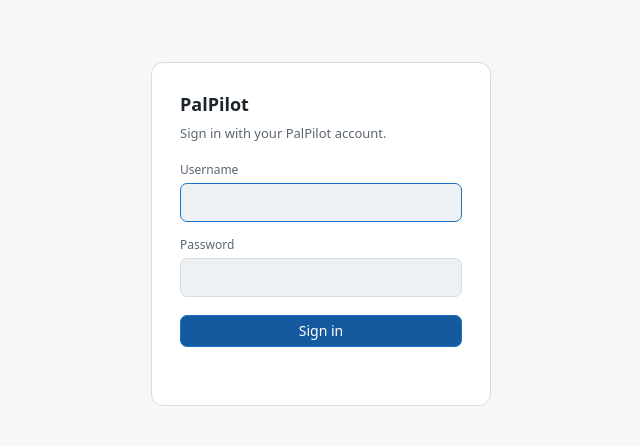
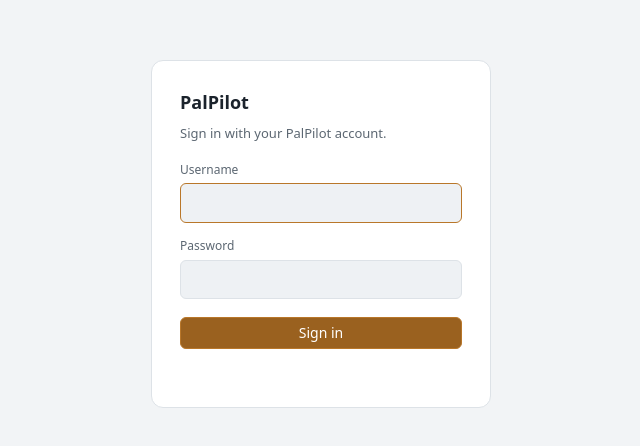
Before and after one commit to emanuel-luis/palpilot, a Vue app in the folder frontend/: page / in a window 1280 px wide. Shown: the part 166-612 px from the top of the page, without its empty margins (319-959 px from the left). Built offline with nearby package versions, Linux system fonts and the light colour scheme.

Commit message:
docs+design: v3 anchor — minimalist console design system + granular perms/roles spec

```diff
--- a/frontend/src/styles/base.css
+++ b/frontend/src/styles/base.css
@@ -1,96 +1,115 @@
-/* Global design tokens + resets, loaded once from main.js. Component styles
-   are otherwise scoped inside their own SFCs — this file only holds things
-   every component needs to agree on: color tokens, typography, focus rings.
+/* PalPilot Console — global design tokens, resets, and shared utilities.
+   Loaded once from main.js. Component-specific rules live in each SFC; this
+   file holds only what every component must agree on.
 
-   Theming: dark is the default look; `prefers-color-scheme: light` flips it
-   automatically, and ThemeToggle.vue stamps data-theme="light|dark" on <html>
-   to let a user override that either direction — the explicit attribute
-   always wins over the media query. */
+   Identity: a minimalist "instrument panel". Cool graphite surfaces, hairline
+   borders, monospace for all data/IDs/metrics, and ONE restrained warm-amber
+   accent used sparingly (primary action, active nav, the online indicator).
+   The server's power state is the visual hero.
+
+   Theming: dark is the default; prefers-color-scheme:light flips it, and
+   ThemeToggle stamps data-theme on <html> to override either way (attribute
+   wins over the media query). Component var names are kept stable
+   (--panel, --panel-2, --accent, …) so SFCs restyle purely through tokens. */
 
 :root {
-  --bg: #0f1216;
-  --panel: #171c22;
-  --panel-2: #1e252d;
-  --border: #2a333d;
-  --text: #e6edf3;
-  --muted: #8b97a4;
-  --accent: #4aa3ff;
-  --accent-2: #2b6fb3;
-  --ok: #3fb950;
-  --warn: #d29922;
-  --danger: #f85149;
-  --danger-2: #b62324;
-  --focus: #4aa3ff;
-  --font-mono: ui-monospace, SFMono-Regular, Menlo, Consolas, monospace;
-  --radius: 10px;
-  --radius-sm: 7px;
+  --bg: #0d1013;
+  --panel: #14181c;
+  --panel-2: #1a2026;
+  --border: #242c33;
+  --text: #e9eef2;
+  --muted: #808d98;
+  --faint: #4c565e;
+  --accent: #e2a03f;
+  --accent-2: #b9822f;
+  --accent-soft: rgba(226, 160, 63, 0.14);
+  --ok: #56b877;
+  --warn: #e2a03f;
+  --danger: #e0564d;
+  --danger-2: #a83a33;
+  --focus: #e2a03f;
+  --font-ui: system-ui, -apple-system, "Segoe UI", Roboto, sans-serif;
+  --font-mono: ui-monospace, "SF Mono", SFMono-Regular, "Cascadia Code", Consolas, monospace;
+  --radius: 8px;
+  --radius-sm: 6px;
+  --shadow: 0 10px 30px rgba(0, 0, 0, 0.35);
 }
 
 @media (prefers-color-scheme: light) {
   :root {
-    --bg: #f5f7f9;
+    --bg: #f2f4f6;
     --panel: #ffffff;
     --panel-2: #eef1f4;
-    --border: #d7dce1;
+    --border: #dde2e7;
     --text: #1b232c;
-    --muted: #5b6672;
-    --accent: #1a73c7;
-    --accent-2: #155a9e;
-    --ok: #1f7a34;
-    --warn: #946a06;
-    --danger: #c62828;
-    --danger-2: #a31515;
-    --focus: #1a73c7;
+    --muted: #5c6772;
+    --faint: #99a3ad;
+    --accent: #b9772a;
+    --accent-2: #9a611f;
+    --accent-soft: rgba(185, 119, 42, 0.12);
+    --ok: #2e8f52;
+    --warn: #b9772a;
+    --danger: #c33b32;
+    --danger-2: #942820;
+    --focus: #b9772a;
   }
 }
 
 :root[data-theme="dark"] {
-  --bg: #0f1216;
-  --panel: #171c22;
-  --panel-2: #1e252d;
-  --border: #2a333d;
-  --text: #e6edf3;
-  --muted: #8b97a4;
-  --accent: #4aa3ff;
-  --accent-2: #2b6fb3;
-  --ok: #3fb950;
-  --warn: #d29922;
-  --danger: #f85149;
-  --danger-2: #b62324;
-  --focus: #4aa3ff;
+  --bg: #0d1013;
+  --panel: #14181c;
+  --panel-2: #1a2026;
+  --border: #242c33;
+  --text: #e9eef2;
+  --muted: #808d98;
+  --faint: #4c565e;
+  --accent: #e2a03f;
+  --accent-2: #b9822f;
+  --accent-soft: rgba(226, 160, 63, 0.14);
+  --ok: #56b877;
+  --warn: #e2a03f;
+  --danger: #e0564d;
+  --danger-2: #a83a33;
+  --focus: #e2a03f;
 }
 
 :root[data-theme="light"] {
-  --bg: #f5f7f9;
+  --bg: #f2f4f6;
   --panel: #ffffff;
   --panel-2: #eef1f4;
-  --border: #d7dce1;
+  --border: #dde2e7;
   --text: #1b232c;
-  --muted: #5b6672;
-  --accent: #1a73c7;
-  --accent-2: #155a9e;
-  --ok: #1f7a34;
-  --warn: #946a06;
-  --danger: #c62828;
-  --danger-2: #a31515;
-  --focus: #1a73c7;
+  --muted: #5c6772;
+  --faint: #99a3ad;
+  --accent: #b9772a;
+  --accent-2: #9a611f;
+  --accent-soft: rgba(185, 119, 42, 0.12);
+  --ok: #2e8f52;
+  --warn: #b9772a;
+  --danger: #c33b32;
+  --danger-2: #942820;
+  --focus: #b9772a;
 }
 
 * {
   box-sizing: border-box;
 }
 
+/* Nothing should ever push the page sideways; long tokens wrap or scroll
+   inside their own container instead (see .scroll-x, .clamp, .mono cells). */
 html,
 body {
   margin: 0;
   padding: 0;
+  overflow-x: hidden;
 }
 
 body {
   background: var(--bg);
   color: var(--text);
-  font: 14px/1.5 system-ui, -apple-system, "Segoe UI", Roboto, sans-serif;
+  font: 14px/1.55 var(--font-ui);
   min-height: 100vh;
+  -webkit-font-smoothing: antialiased;
 }
 
 #app {
@@ -106,6 +125,93 @@ a {
   outline-offset: 2px;
 }
 
+@media (prefers-reduced-motion: reduce) {
+  * {
+    animation-duration: 0.001ms !important;
+    transition-duration: 0.001ms !important;
+  }
+}
+
+/* ---- typography helpers ---- */
+
+.muted {
+  color: var(--muted);
+}
+
+.mono {
+  font-family: var(--font-mono);
+}
+
+/* Uppercase monospace micro-label — the console "eyebrow". */
+.eyebrow {
+  font-family: var(--font-mono);
+  font-size: 11px;
+  letter-spacing: 0.09em;
+  text-transform: uppercase;
+  color: var(--muted);
+}
+
+/* ---- overflow discipline (fixes text spilling out of cards/cells) ---- */
+
+/* Flex/grid children default to min-width:auto, which lets long unbreakable
+   strings (GUIDs, userIds, mod filenames) blow out their container. Reset it
+   where our layout primitives live so children can actually shrink + wrap. */
+.row > *,
+.actions > *,
+.grid > * {
+  min-width: 0;
+}
+
+/* Long machine strings: wrap anywhere rather than overflow. Use on any cell
+   holding a GUID / userId / path / URL. */
+.break {
+  overflow-wrap: anywhere;
+  word-break: break-word;
+}
+
+/* Single-line truncate with ellipsis; pair with a title="" for the full value. */
+.clamp {
+  display: block;
+  max-width: 100%;
+  overflow: hidden;
+  text-overflow: ellipsis;
+  white-space: nowrap;
+}
+
+/* Wide content (tables, raw editors) scrolls inside itself, never the page. */
+.scroll-x {
+  overflow-x: auto;
+}
+
+/* ---- canonical action row: keeps a set of buttons on ONE line ---- */
+/* Buttons no longer wrap into a ragged block; if they don't fit, the row
+   scrolls horizontally inside itself. Combined with compact icon buttons,
+   a full action set (activate/backup/clone/rename/restore/delete) fits. */
+.actions {
+  display: flex;
+  align-items: center;
+  gap: 6px;
+  flex-wrap: nowrap;
+  overflow-x: auto;
+  scrollbar-width: thin;
+}
+.actions.end {
+  justify-content: flex-end;
+}
+.actions.wrap {
+  flex-wrap: wrap;
+  overflow: visible;
+}
+
+/* ---- shared surfaces ---- */
+
+.row {
+  display: flex;
+  gap: 10px;
+  align-items: center;
+  flex-wrap: wrap;
+}
+
 .sr-only {
   position: absolute;
   width: 1px;
@@ -118,19 +224,7 @@ a {
   border: 0;
 }
 
-.muted {
-  color: var(--muted);
-}
-
-.mono {
-  font-family: var(--font-mono);
-}
-
-/* Any wide content (tables, raw editors) must scroll inside itself, never
-   the page — used by DataTable.vue and any view with a wide grid/table. */
-.scroll-x {
-  overflow-x: auto;
-}
+/* ---- form controls ---- */
 
 input,
 select,
@@ -144,6 +238,7 @@ input,
 select,
 textarea {
   width: 100%;
+  max-width: 100%;
   background: var(--panel-2);
   border: 1px solid var(--border);
   color: var(--text);
@@ -163,6 +258,36 @@ textarea:focus {
   border-color: var(--accent);
 }
 
+input::placeholder,
+textarea::placeholder {
+  color: var(--faint);
+}
+
 button {
   cursor: pointer;
 }
+
+/* ---- icon button: compact, symbol-only, always aria-labelled ---- */
+.icon-btn {
+  display: inline-flex;
+  align-items: center;
+  justify-content: center;
+  flex: 0 0 auto;
+  width: 30px;
+  height: 30px;
+  padding: 0;
+  background: transparent;
+  border: 1px solid var(--border);
+  color: var(--text);
+  border-radius: var(--radius-sm);
+  font-size: 14px;
+  line-height: 1;
+}
+.icon-btn:hover:not(:disabled) {
+  border-color: var(--accent);
+  color: var(--accent);
+}
+.icon-btn:disabled {
+  opacity: 0.4;
+  cursor: default;
+}
```
Also changed, not shown: 1 other file (tests, documents, lock files or other folders).
